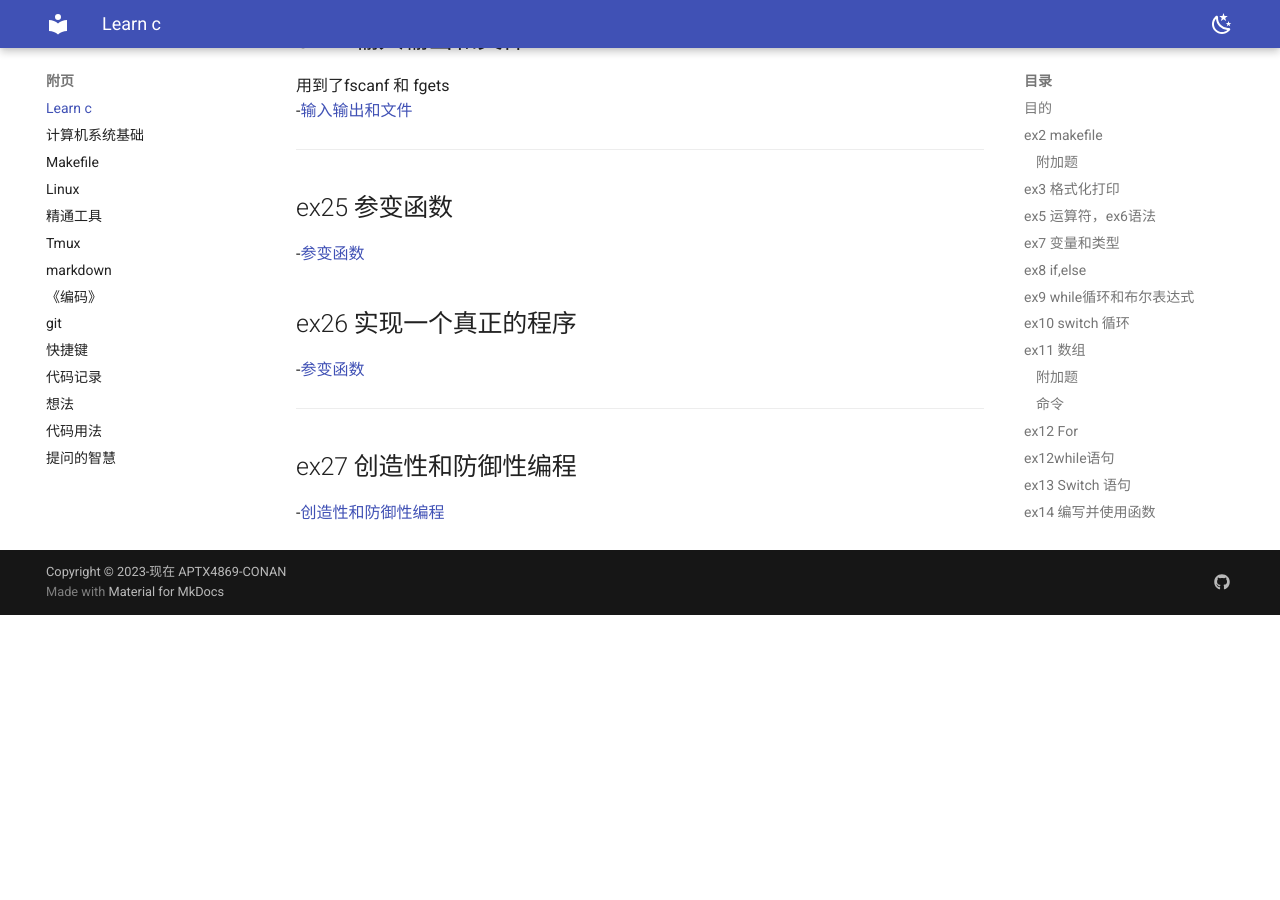
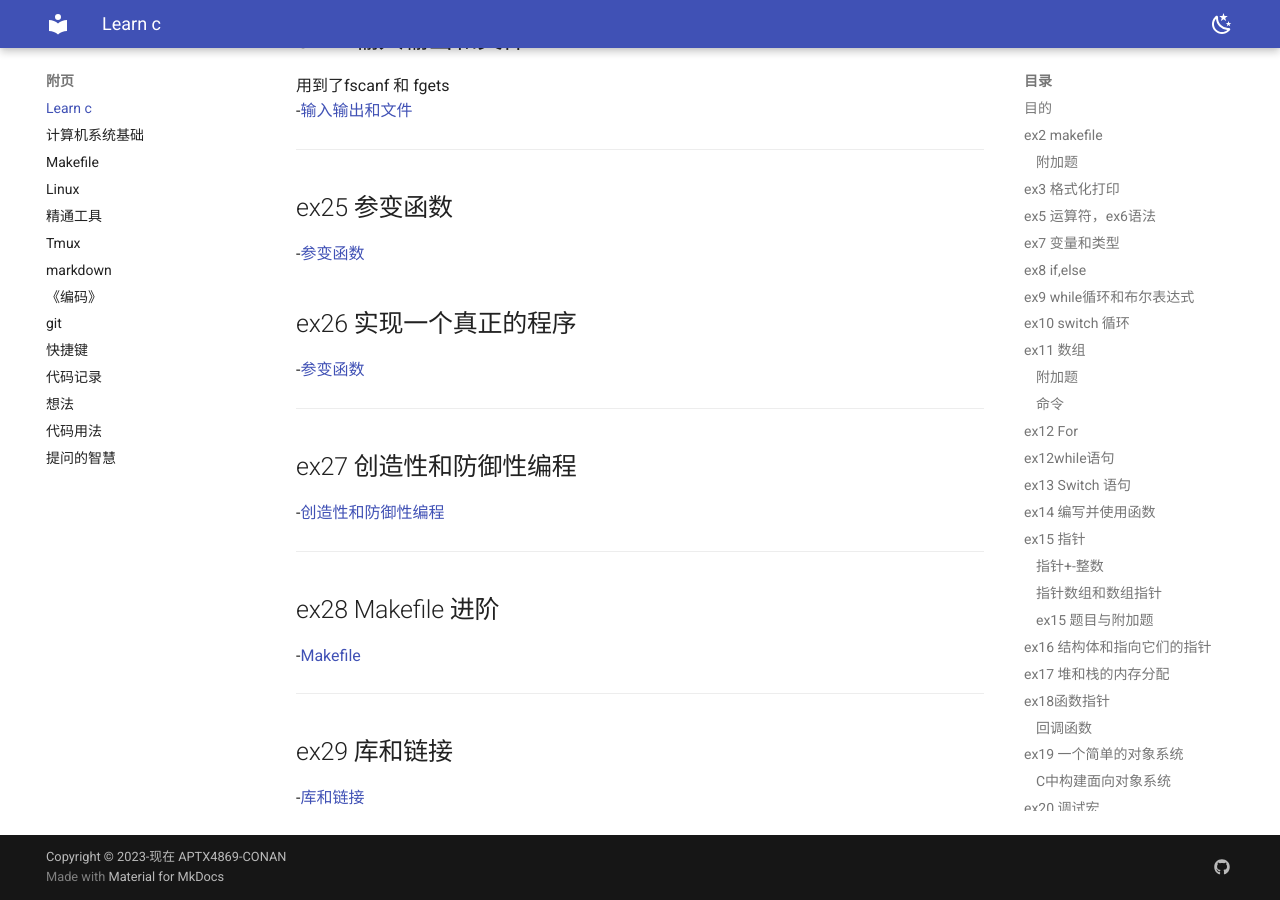
Before and after one commit to APTX4869-CONAN/zzp-blog, an MkDocs documentation site: the page built from docs/appendix/c.md, in a window 1280 px wide and 900 px high, scrolled down 11024 px. Built offline with MkDocs 1.6.1 and Material for MkDocs 9.7.7, drawn with Linux system fonts in a browser that asks for light colours; before the commit the page ends 11639 px from its top, so only the background shows below that.

Commit message:
2023-12-30_15:36:21 update

```diff
--- a/docs/appendix/c.md
+++ b/docs/appendix/c.md
@@ -297,3 +297,14 @@ int (*compare_cb)(int a, int b)
 ***
 ## ex27 创造性和防御性编程
 -[创造性和防御性编程](https://aptx4869-conan.github.io/zzp-blog/sundries/25/)
+
+
+***
+## ex28 Makefile 进阶
+-[Makefile](https://aptx4869-conan.github.io/zzp-blog/sundries/26/)
+
+
+
+***
+## ex29 库和链接
+-[库和链接](https://aptx4869-conan.github.io/zzp-blog/sundries/27/)
--- a/mkdocs.yml
+++ b/mkdocs.yml
@@ -98,8 +98,9 @@ nav:
       - 输入输出和文件: sundries/22.md
       - 参变函数: sundries/23.md
       - 实现程序: sundries/24.md
-      - Makefile: sundries/25.md
-      - 库和链接: sundries/26.md
+      - 创造性和防御性编程: sundries/25.md
+      - Makefile: sundries/26.md
+      - 库和链接: sundries/27.md
 plugins:
   - mermaid2:
       arguments:
```
